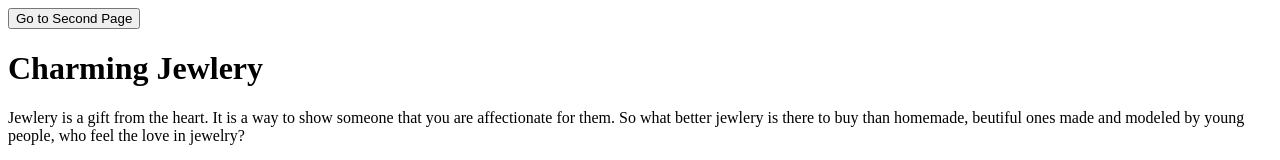
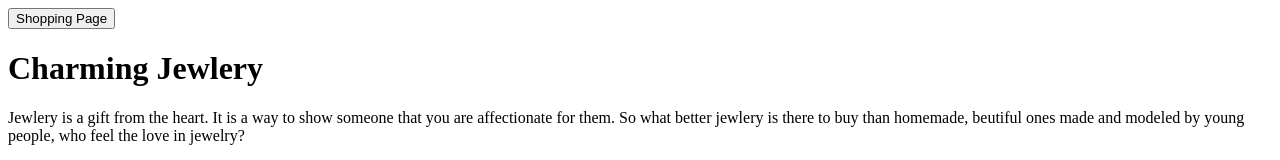
Before and after one commit to Blob2012/Charming, a plain HTML site: page index.html in a window 1280 px wide. Shown: the top 160 px of the page. Drawn offline with Linux system fonts and the light colour scheme.

Commit message:
Update index.html

```diff
--- a/index.html
+++ b/index.html
@@ -7,7 +7,7 @@
   <title>Shopping</title>
 </head>
 <body>
-  <button onclick="goToSecondPage()">Go to Second Page</button>
+  <button onclick="Shopping Page()">Shopping Page</button>
 
   <script>
     function goToSecondPage() {
```
